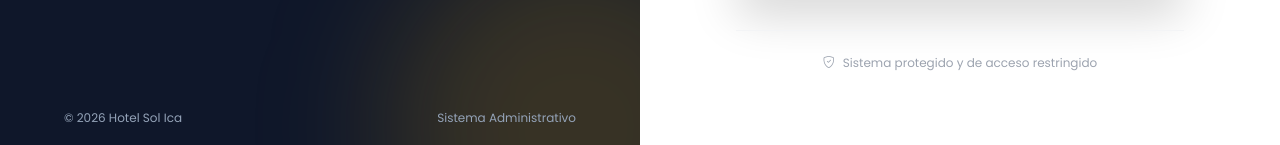
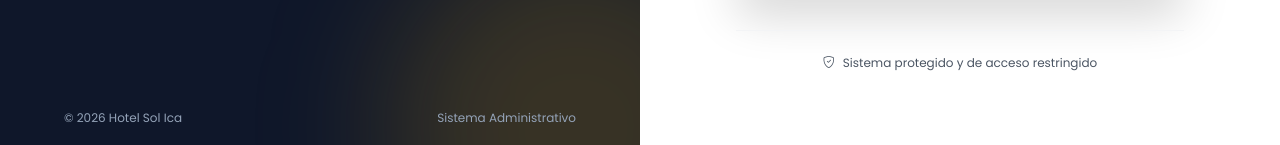
Before and after one commit to Jaredsahir2006/Hotel-Sol-Ica1, a React (Create React App) app: page /login in a window 1280 px wide. Shown: the part 610-755 px from the top of the page. Built offline with nearby package versions, Linux system fonts and the light colour scheme; no server answers.

Commit message:
cambios en el contraste

```diff
--- a/public/index.html
+++ b/public/index.html
@@ -11,7 +11,7 @@
     <meta name="theme-color" content="#000000" />
     <meta
       name="description"
-      content="Web site created using create-react-app"
+      content="Sistema web de gestión hotelera de Hotel Sol Ica para administrar reservas, huéspedes, habitaciones, pagos y operaciones."
     />
     <link rel="apple-touch-icon" href="%PUBLIC_URL%/logo192.png" />
     <!--
--- a/src/views/Login.jsx
+++ b/src/views/Login.jsx
@@ -790,7 +790,7 @@ const Login = () => {
                                     justify-center
                                     gap-2
                                     text-xs
-                                    text-gray-400
+                                    text-gray-600
                                 "
                             >
 
```
